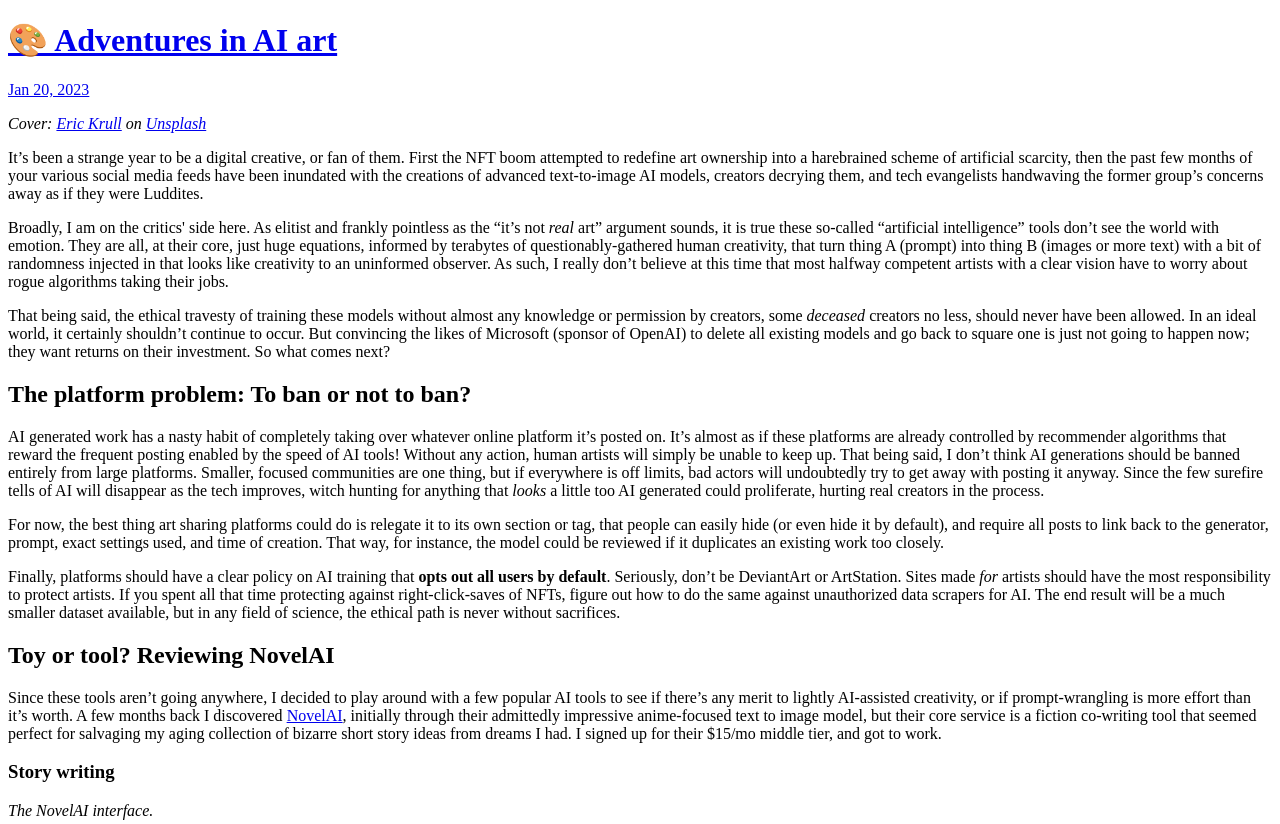
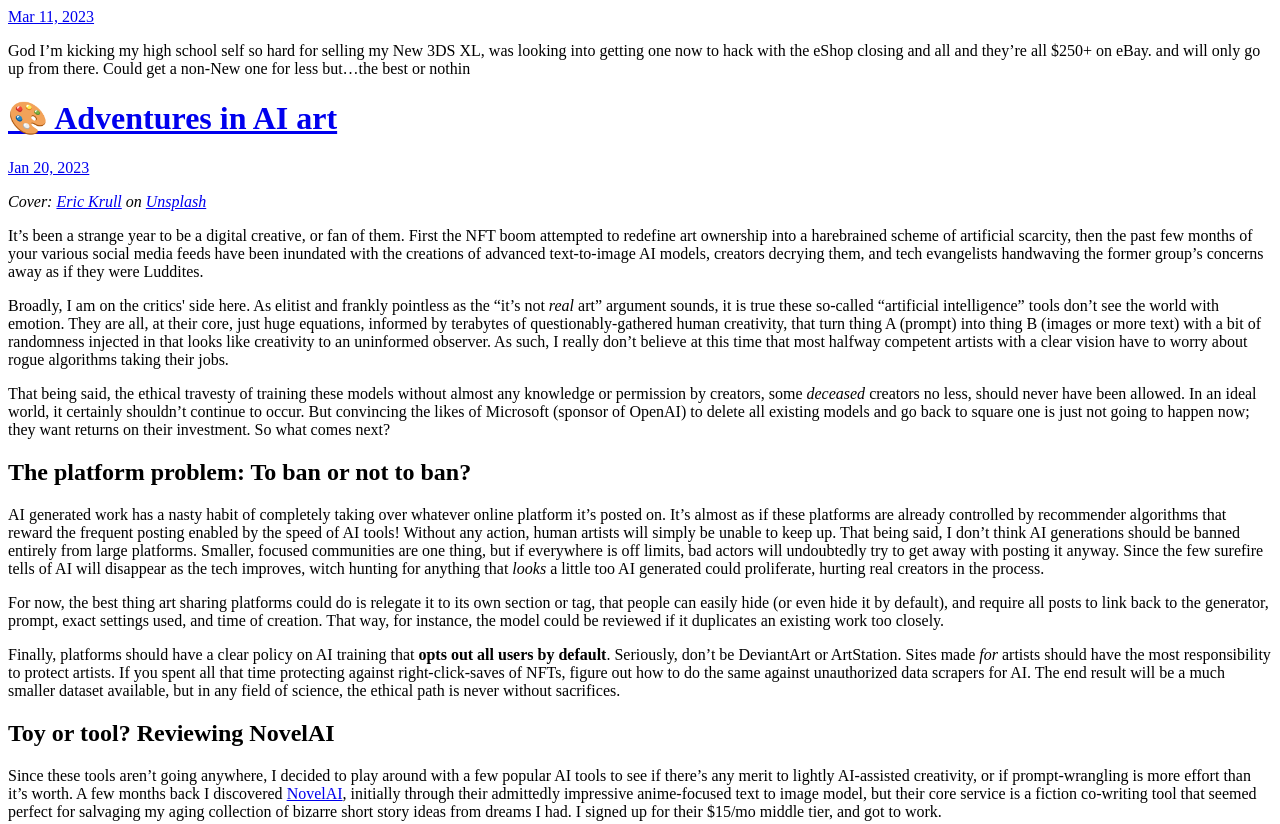
Before and after one commit to emiabo/library-microblog, a plain HTML site: page index.html in a window 1280 px wide. Shown: the top 824 px of the page. Drawn offline with Linux system fonts and the light colour scheme.

Commit message:
Archiving from Micro.blog.

```diff
--- a/index.html
+++ b/index.html
@@ -21,6 +21,17 @@
 <div class="h-feed">
 
 
+
+	  <div class="h-entry">
+
+
+		<a href="https://library.emiabo.com/2023/03/11/god-im-kicking.html" class="u-url"><time class="dt-published" datetime="2023-03-11 21:23:44 -0800">Mar 11, 2023</time></a>
+
+		<div class="e-content">
+			 <p>God I’m kicking my high school self so hard for selling my New 3DS XL, was looking into getting one now to hack with the eShop closing and all and they’re all $250+ on eBay. and will only go up from there. Could get a non-New one for less but…the best or nothin</p>
+
+		</div>
+	  </div>
 
 	  <div class="h-entry">
 
```
